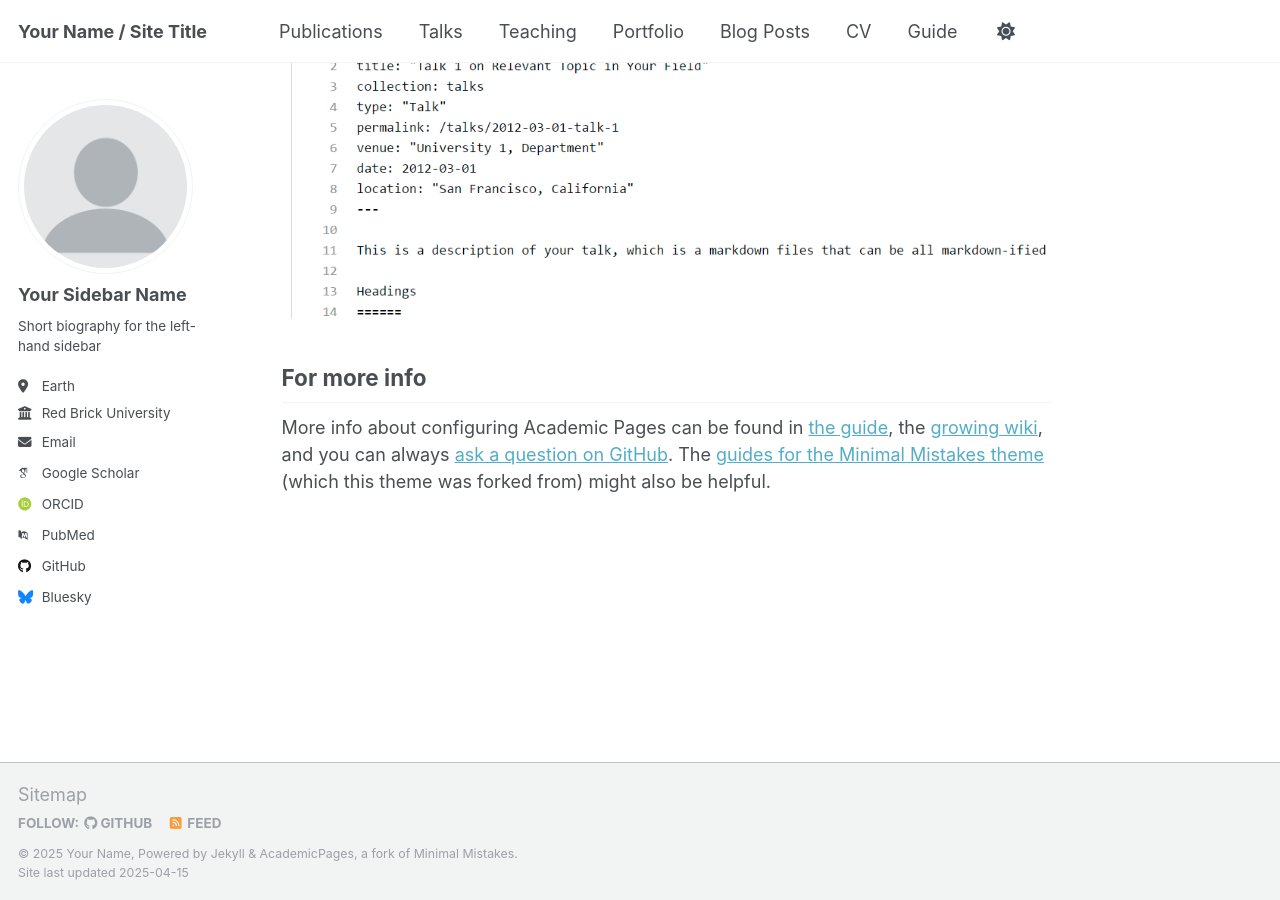
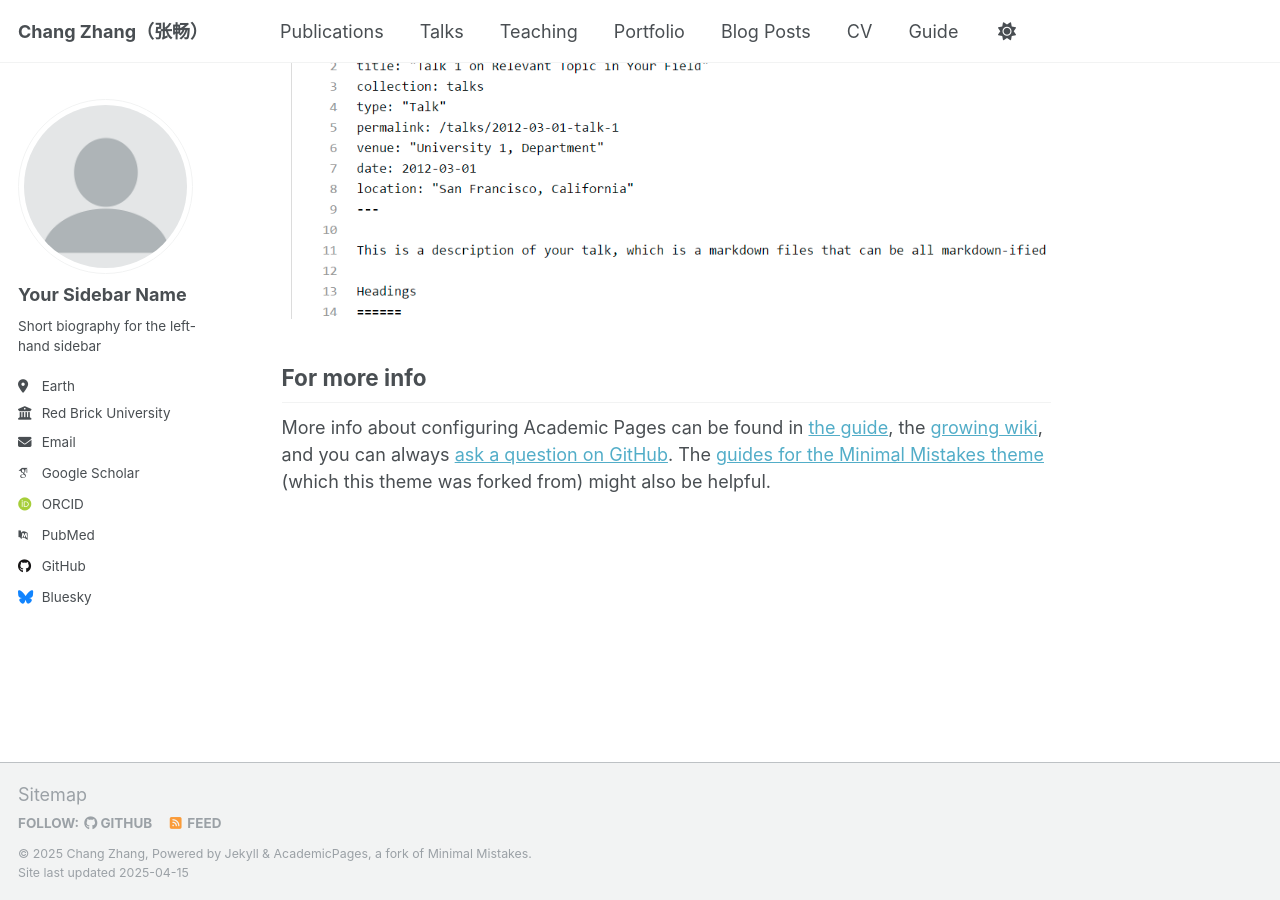
Before and after one commit to ChangZ25/ChangZ25.github.io, a Jekyll site: the page built from _pages/about.md, in a window 1280 px wide and 900 px high, scrolled down 2636 px. Built offline with Jekyll 4.4.1, drawn with Linux system fonts in a browser that asks for light colours; some web fonts are replaced.

Commit message:
Update _config.yml
update personal information

```diff
--- a/_config.yml
+++ b/_config.yml
@@ -9,13 +9,13 @@
 # Basic Site Settings
 locale                   : "en-US"
 site_theme               : "default"
-title                    : "Your Name / Site Title"
+title                    : "Chang Zhang（张畅）"
 title_separator          : "-"
-name                     : &name "Your Name"
-description              : &description "personal description"
-url                      : https://academicpages.github.io # the base hostname & protocol for your site e.g. "https://[your GitHub username].github.io"
+name                     : &name "Chang Zhang"
+description              : &description "PhD student, Computer technolgy, ICT,CAS"
+url                      : https://academicpages.github.io # the base hostname & protocol for your site e.g. "https://ChangZ25.github.io"
 baseurl                  : "" # the subpath of your site, e.g. "/blog"
-repository               : "academicpages/academicpages.github.io"
+repository               : "ChangZ25/ChangZ25.github.io"
 
 # Site Author - The following control what appear as part of the author content on the side bar.
 #               If a field is blank the icon and link will not appear, otherwise it will be shown.
```
